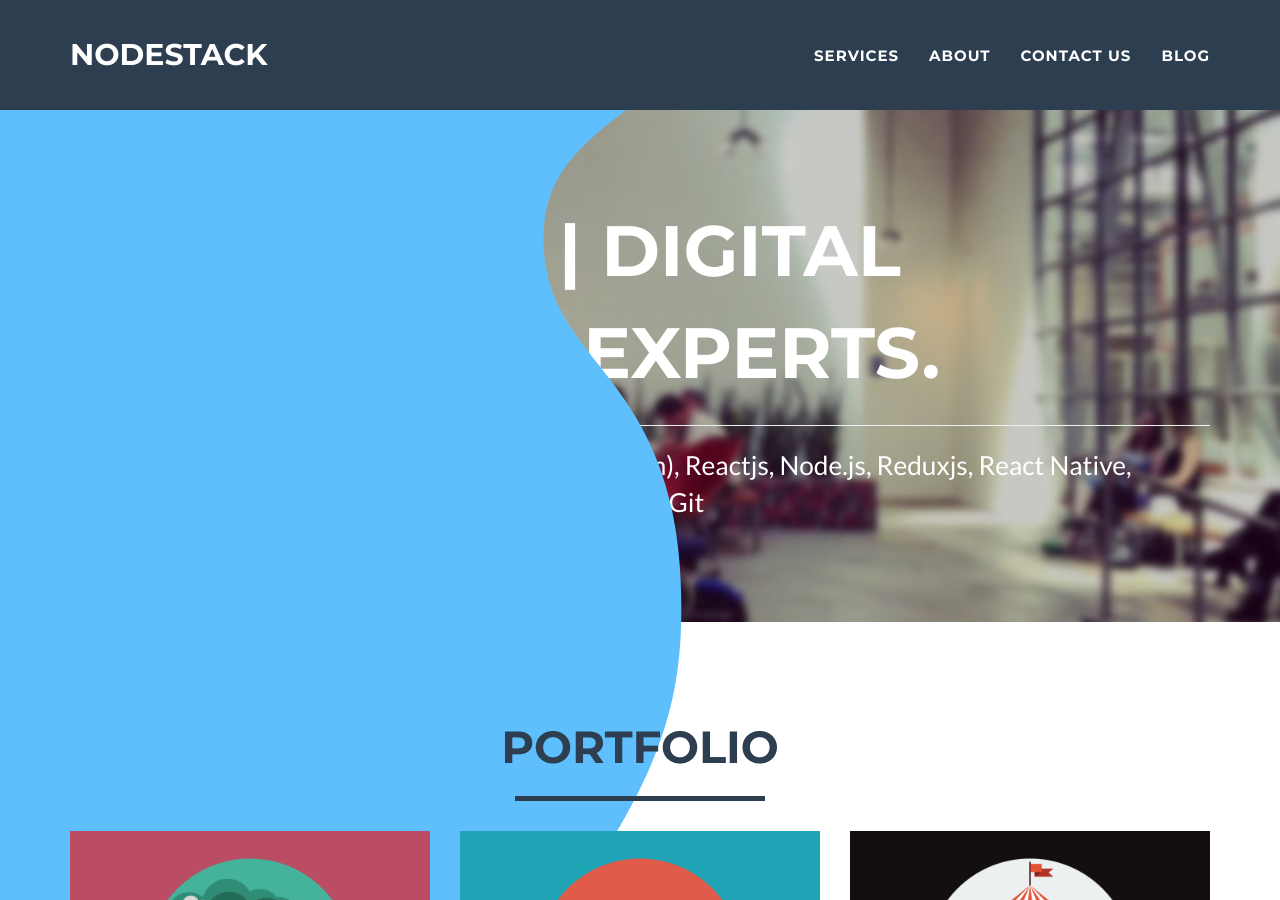
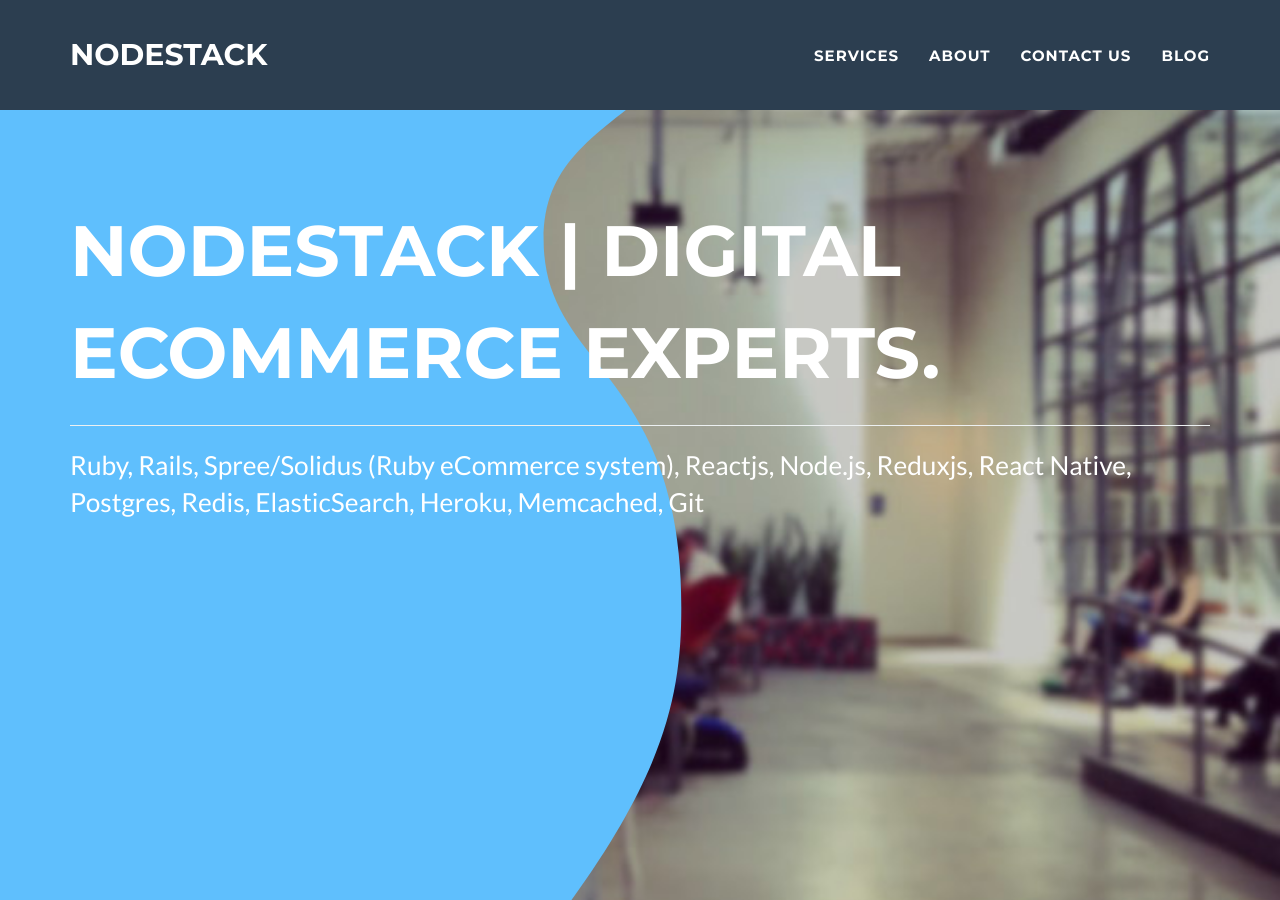
Before and after one commit to nodestack/nodestack.github.io, a Jekyll site: the page built from index.html, in a window 1280 px wide and 900 px high. Built offline with Jekyll 4.4.1, drawn with Linux system fonts in a browser that asks for light colours.

Commit message:
Update main.css

```diff
--- a/_includes/css/main.css
+++ b/_includes/css/main.css
@@ -80,6 +80,8 @@
 }
 
 header {
+    height: 100vh;
+    width: 100%;
     color: #fff;
     background-image: url(/img/hero.jpg);
     background-size: cover;
@@ -108,7 +110,6 @@
     background-repeat: no-repeat;
     background-size: contain;
     display: block;
-    z-index: 1;
 }
 
 header .intro-text .name {
```
